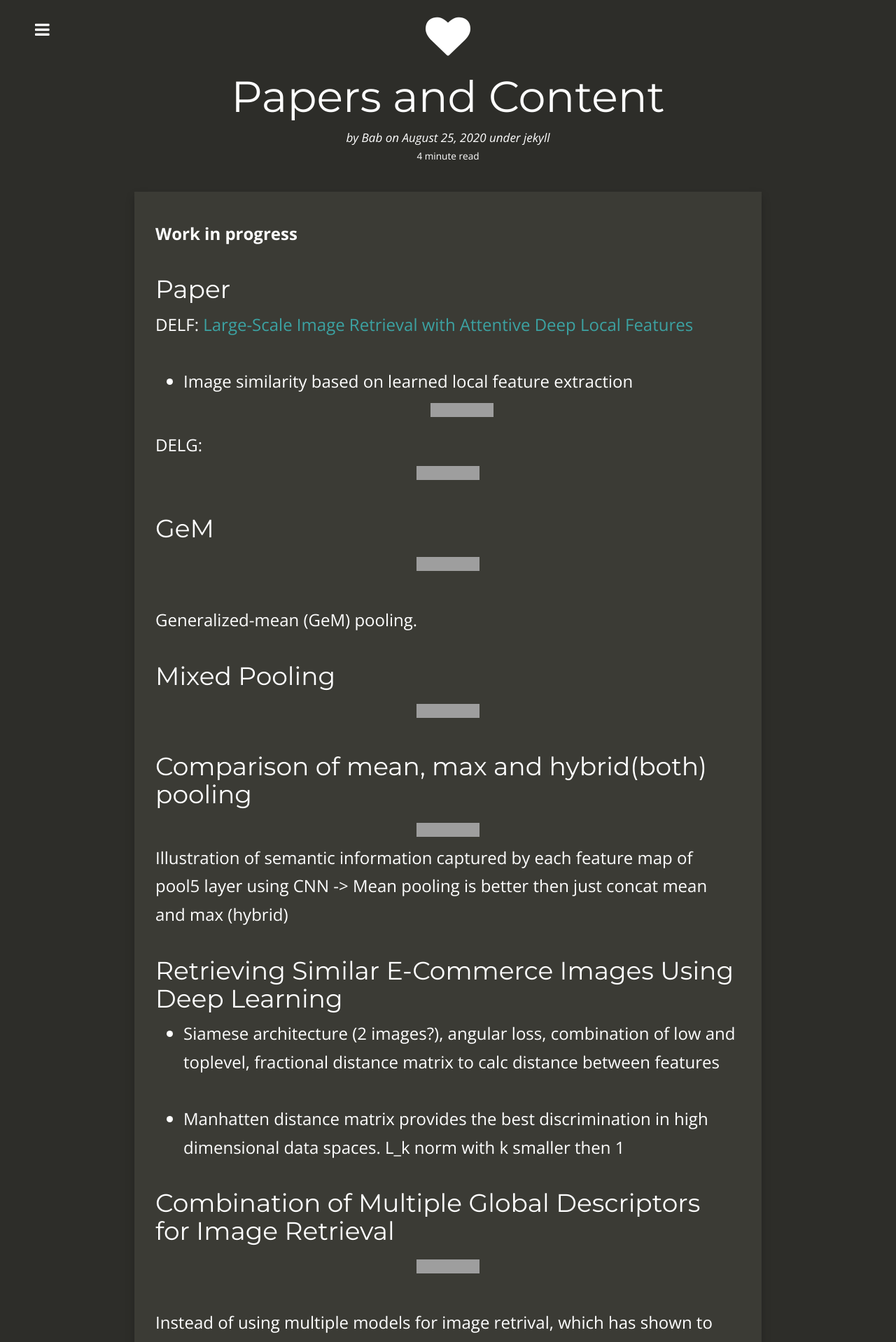
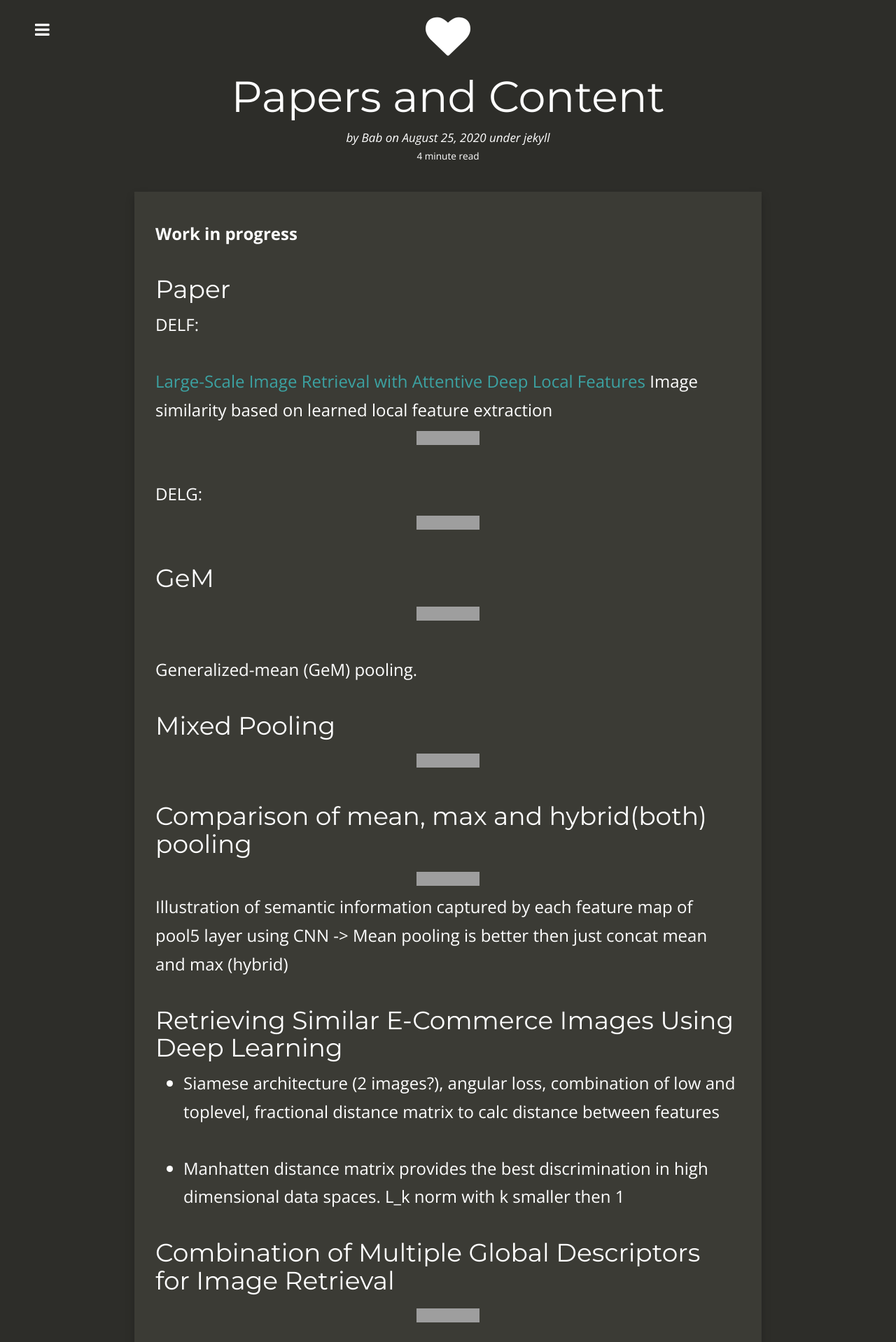
Before and after one commit to KuenstlicheIntelligenz/KuenstlicheIntelligenz.github.io, a Jekyll site: the page built from _posts/2020-08-25-Papers-And-Content.md, in a window 1280 px wide. Shown: the top 1918 px of the page at 70% size. Built offline with Jekyll 4.4.1, drawn with Linux system fonts in a browser that asks for light colours; nearby versions of some CDN libraries; grey boxes are pictures that could not be loaded.

```diff
--- a/_posts/2020-08-25-Papers-And-Content.md
+++ b/_posts/2020-08-25-Papers-And-Content.md
@@ -18,8 +18,9 @@ tags:
 
 # Paper
 DELF:
-[Large-Scale Image Retrieval with Attentive Deep Local Features](https://arxiv.org/abs/1612.06321)
-- Image similarity based on learned local feature extraction
+
+   [Large-Scale Image Retrieval with Attentive Deep Local Features](https://arxiv.org/abs/1612.06321)
+      Image similarity based on learned local feature extraction
 [![Paper](http://img.shields.io/badge/paper-arXiv.1612.06321-B3181B.svg)](https://arxiv.org/abs/1612.06321)
 
 DELG:
```
